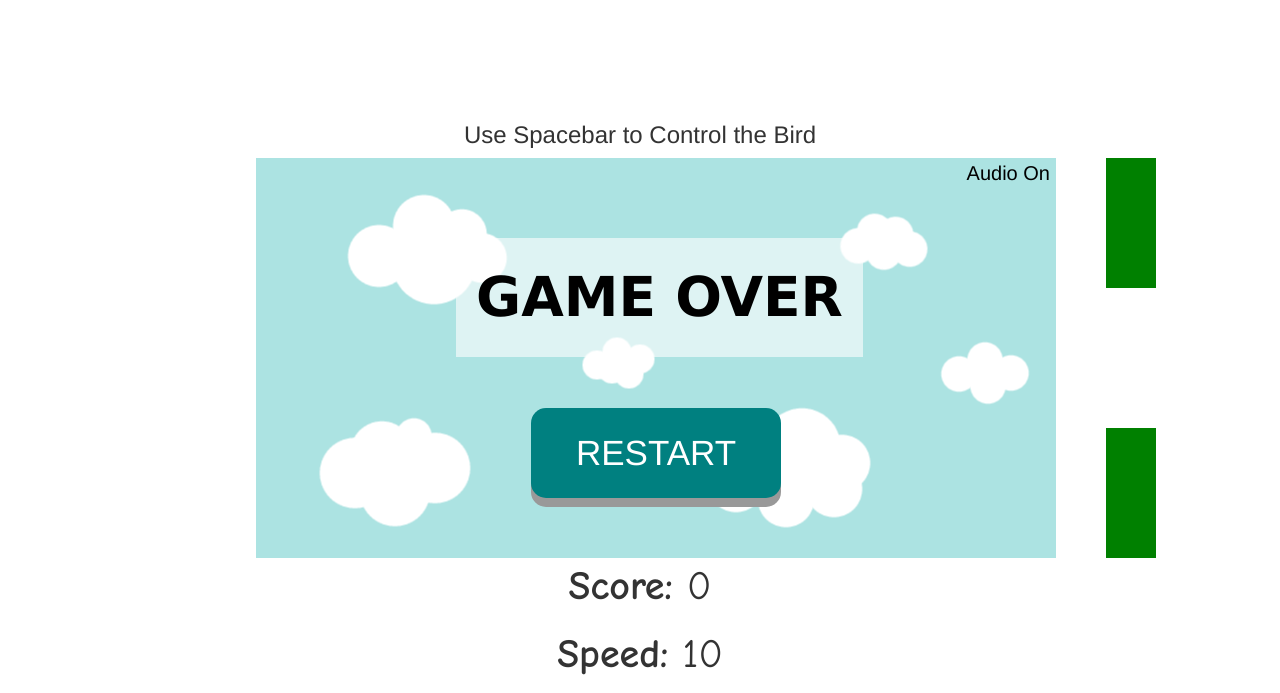
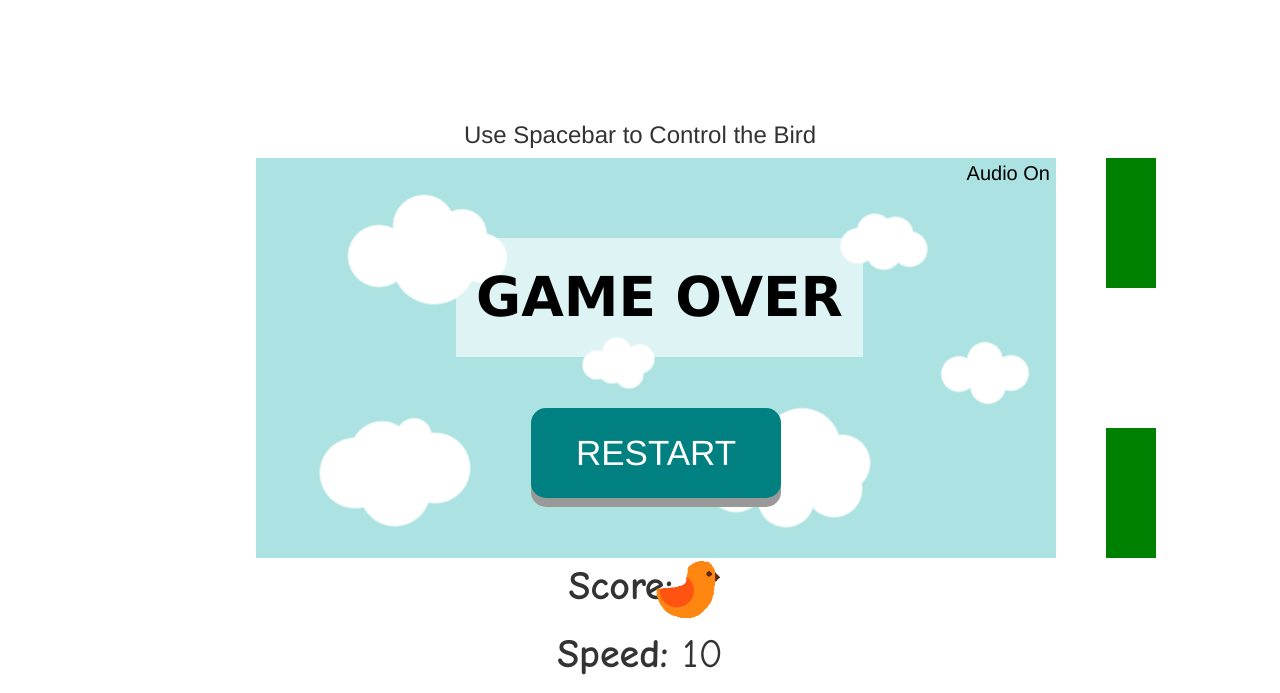
Before and after one commit to b01502146/b01502146.github.io, a plain HTML site: page Game.html in a window 1280 px wide. Both pictures are taken after a click on the button "START". Shown: the part 578-1271 px from the top of the page. Drawn offline with Linux system fonts and the light colour scheme.

Commit message:
Update gameinterface.css

```diff
--- a/css/gameinterface.css
+++ b/css/gameinterface.css
@@ -19,7 +19,7 @@ body {
     background-size: contain;
     height: 60px;
     width: 63.6px;
-    top: 1000px;
+    top: 400px;
     left: 400px;
 }
 
```
